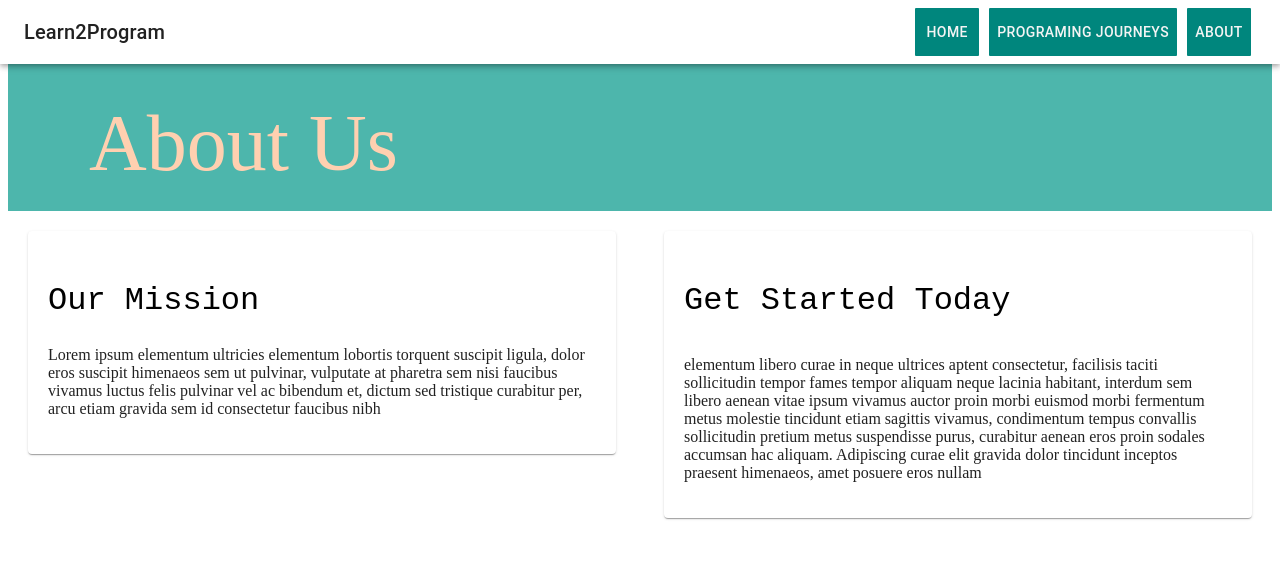
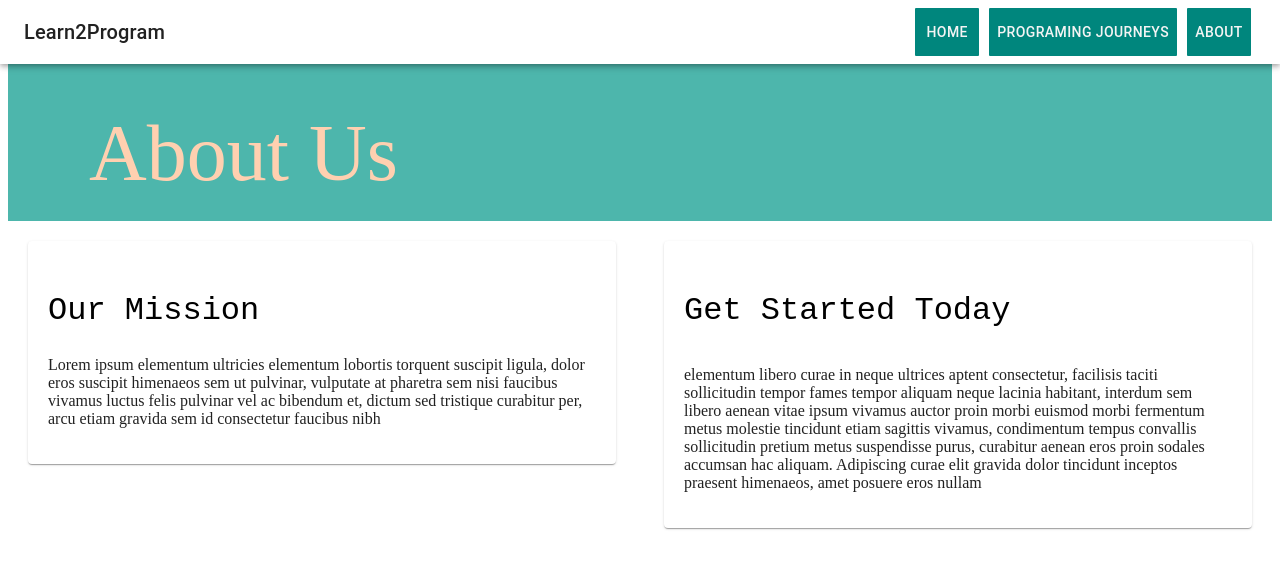
Before and after one commit to kristina-arezina/terms-2-program, a React (Create React App) app: page / in a window 1280 px wide. Both pictures are taken after a click on the button "ABOUT". Shown: the top 568 px of the page. Built offline with nearby package versions, Linux system fonts and the light colour scheme.

Commit message:
amkeing about page look good

```diff
--- a/src/components/About/AboutHeader.js
+++ b/src/components/About/AboutHeader.js
@@ -16,7 +16,7 @@ const headerStyle = {
     color:"#ffd0b0",
     textAlign: "left",
     paddingLeft:"81px",
-    paddingTop:"90px",
+    paddingTop:"100px",
     paddingBottom:"22px",
     fontSize:"60pt",
     fontFamily:"century gothic",
```
